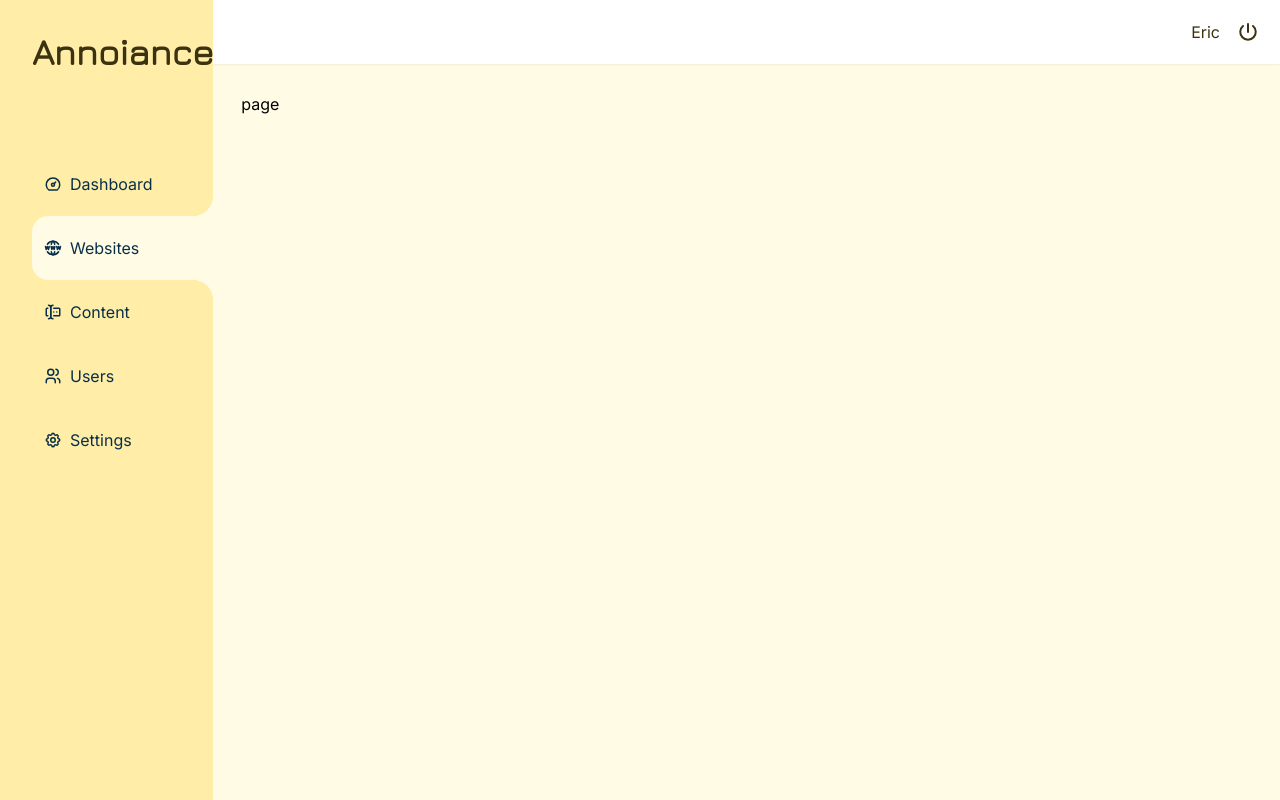
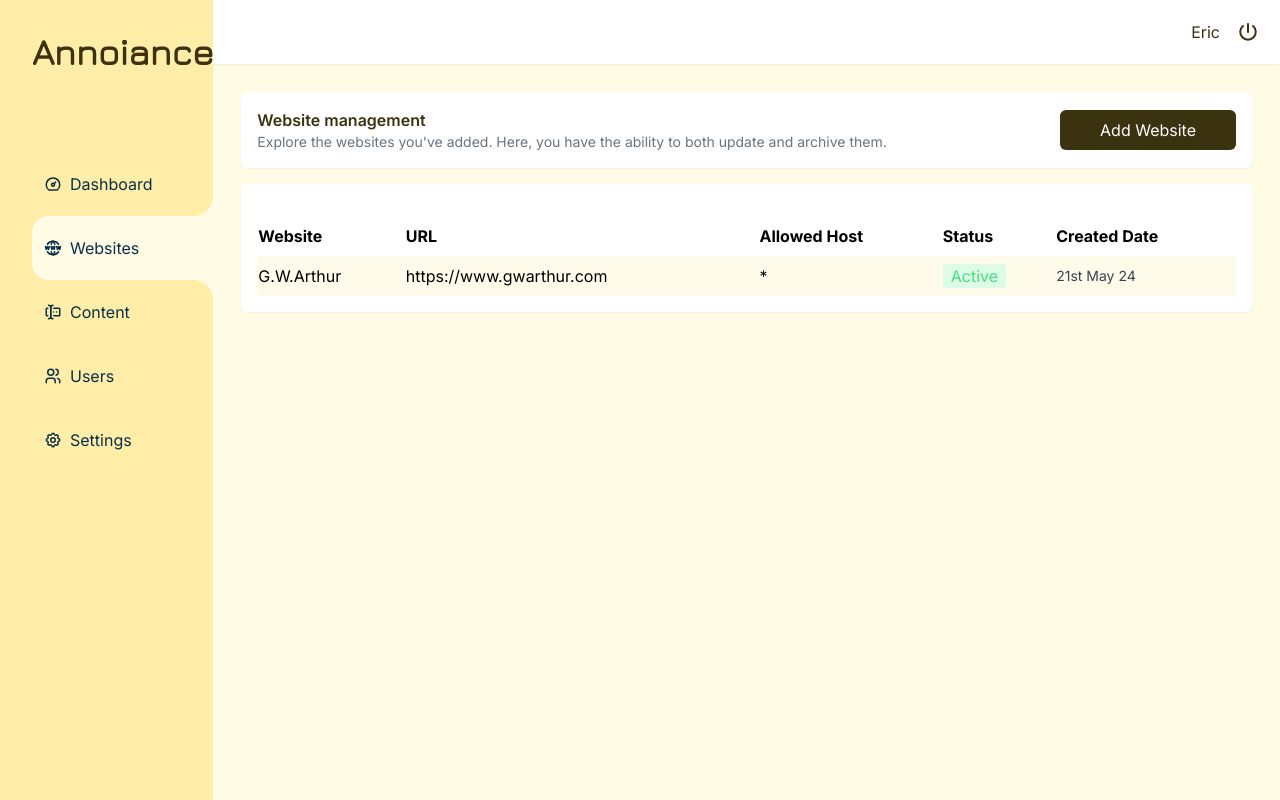
Before and after one commit to Gigman2/annoiance, a Next.js app: page /dashboard/websites in a window 1280 px wide. Built offline with nearby package versions, Linux system fonts and the light colour scheme.

Commit message:
website pages added

```diff
--- a/src/app/(routes)/dashboard/websites/page.tsx
+++ b/src/app/(routes)/dashboard/websites/page.tsx
@@ -1,8 +1,44 @@
+'use client'
+import Button from '@/app/_components/button'
 import React, { useEffect } from 'react'
 
 function Website() {
     return (
-    <div>page</div>
+    <div className='w-full'>
+        <div className='h-auto bg-white p-4 shadow-sm rounded-md flex justify-between items-center'>
+            <div>
+                <p className='font-semibold text-yellow-dark'>Website management</p>
+                <p className='text-gray-500 text-sm'>Explore the websites you've added. Here, you have the ability to both update and archive them.</p>
+            </div>
+
+            <Button type='solid' color='base' title='Add Website' onClick={() => null}/>
+        </div>
+
+        <div className='bg-white p-4 shadow-sm rounded-md mt-4'>
+            <table className='table-auto w-full mt-4'>
+            <thead className='text-left'>
+                <tr>
+                <th className='py-2'>Website</th>
+                <th>URL</th>
+                <th>Allowed Host</th>
+                <th>Status</th>
+                <th>Created Date</th>
+                </tr>
+            </thead>
+            <tbody>
+                <tr className='bg-amber-50 cursor-pointer'>
+                    <td className='py-2'>G.W.Arthur</td>
+                    <td>https://www.gwarthur.com</td>
+                    <td>*</td>
+                    <td>
+                        <div className='inline-block px-2 rounded-sm text-green-400 bg-green-100'>Active</div>
+                    </td>
+                    <td className='text-gray-700 text-sm'>21st May 24</td>
+                </tr>
+            </tbody>
+            </table>
+        </div>
+    </div>
     )
 }
 
--- a/src/app/_utils/theme.ts
+++ b/src/app/_utils/theme.ts
@@ -1,8 +1,22 @@
 export const colorScheme = {
+    base: {
+        bg: {
+            light: 'bg-yellow-dark',
+            default: 'bg-yellow-dark'
+        },
+        text: {
+            light: 'text-yellow-dark',
+            default: 'text-yellow-dark'
+        },
+        border: {
+            light: 'border-yellow-dark',
+            default: 'border-yellow-dark'
+        }
+    },
     blue: {
         bg: {
             light: 'bg-blue-400',
-            default: 'bg-blue-700',
+            default: 'bg-bg-blue-700',
         },
         text: {
             light: 'text-blue-400',
```
